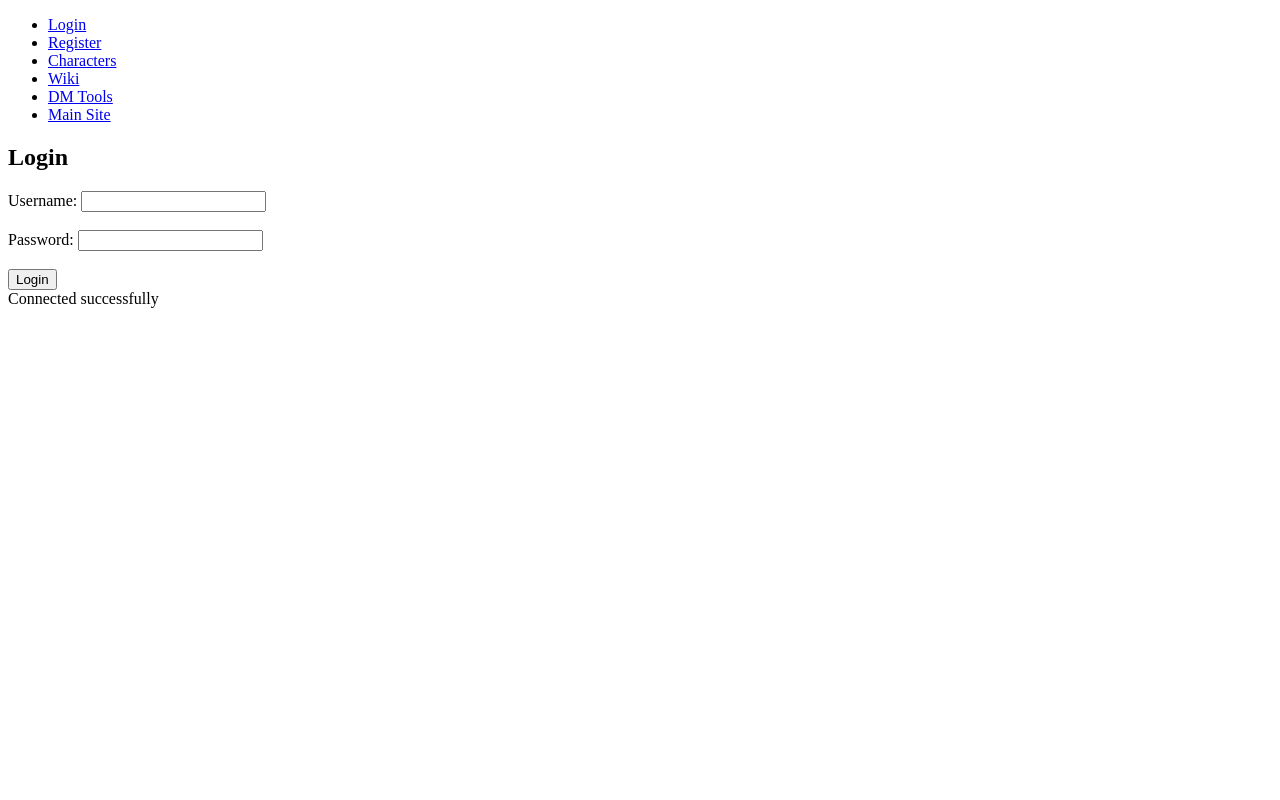
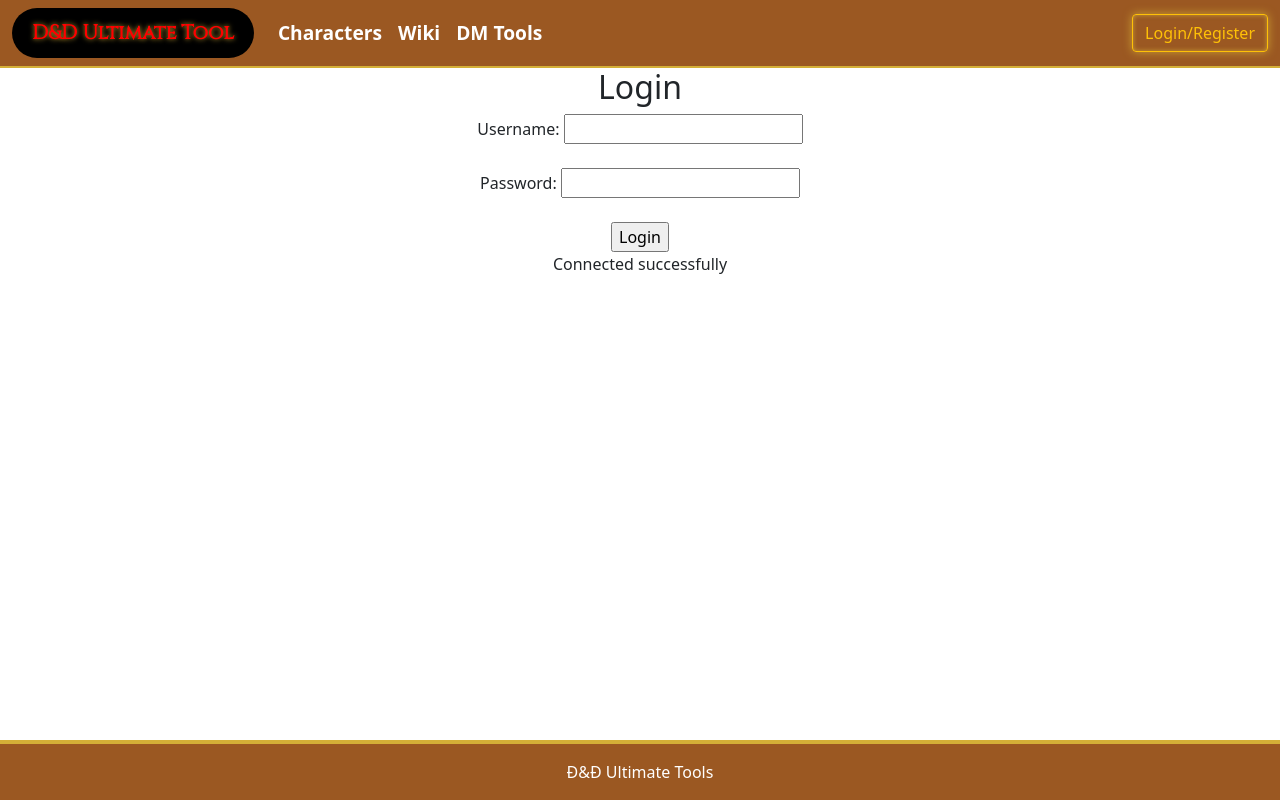
Before and after one commit to Adeniran24/Dungeons-And-Dragons, a PHP site: page /login.php in a window 1280 px wide. Run offline with PHP 8.4, Linux system fonts and the light colour scheme.

Commit message:
log upd by tomi

```diff
--- a/login.php
+++ b/login.php
@@ -4,18 +4,50 @@
     <meta charset="UTF-8">
     <meta name="viewport" content="width=device-width, initial-scale=1.0">
     <title>Login</title>
+    <link rel="stylesheet" href="index.css">
+    <script src="index.js"></script>
+
+
+    <link href="https://cdn.jsdelivr.net/npm/bootstrap@5.0.2/dist/css/bootstrap.min.css" rel="stylesheet" integrity="sha384-EVSTQN3/azprG1Anm3QDgpJLIm9Nao0Yz1ztcQTwFspd3yD65VohhpuuCOmLASjC" crossorigin="anonymous">
+    <script src="https://cdn.jsdelivr.net/npm/bootstrap@5.0.2/dist/js/bootstrap.bundle.min.js" integrity="sha384-MrcW6ZMFYlzcLA8Nl+NtUVF0sA7MsXsP1UyJoMp4YLEuNSfAP+JcXn/tWtIaxVXM" crossorigin="anonymous"></script>
+
 </head>
 <body>
-<nav>
-        <ul>
-            <li><a href="login.php">Login</a></li>
-            <li><a href="register.php">Register</a></li>
-            <li><a href="characters.php">Characters</a></li>
-            <li><a href="wiki.php">Wiki</a></li>
-            <li><a href="dm_tools.php">DM Tools</a></li>
-            <li><a href="index.php">Main Site</a></li>
-        </ul>
-    </nav>
+
+    <nav class="navbar navbar-expand-lg navbar-dark ">
+        <div class="container-fluid">
+        <a class="navbar-brand" href="index.php" style="color: rgb(255, 0, 0); background-color: black; padding: 10px 20px; border-radius: 25px; font-family: 'Cinzel', serif; font-weight: bold;">
+    D&D Ultimate Tool
+</a>
+
+          <button class="navbar-toggler" type="button" data-bs-toggle="collapse" data-bs-target="#navbarSupportedContent" aria-controls="navbarSupportedContent" aria-expanded="false" aria-label="Toggle navigation">
+            <span class="navbar-toggler-icon"></span>
+          </button>
+          <div class="collapse navbar-collapse" id="navbarSupportedContent">
+            <ul class="navbar-nav me-auto mb-2 mb-lg-0">
+              <li class="nav-item">
+                <a class="nav-link active" aria-current="page" href="character.php">Characters</a>
+              </li>
+              <li class="nav-item">
+                <a class="nav-link active" aria-current="page" href="wiki.php">Wiki</a>
+              </li>
+              <li class="nav-item">
+                <a class="nav-link active" aria-current="page" href="dmTools">DM Tools</a>
+              </li>
+
+            </ul>
+            <form class="d-flex" >
+              <a style="display: block;" id="LogReg" class="btn btn-outline-warning" href="login.php">Login/Register</a>
+              <a style="display: none;" id="Logged" href="profil.html">
+                <img class="profKep" src=" https://encrypted-tbn0.gstatic.com/images?q=tbn:ANd9GcQmVq-OmHL5H_5P8b1k306pFddOe3049-il2A&s" alt=""> Profil
+              </a>
+            </form>
+          </div>
+        </div>
+      </nav>
+
+
+
     <h2>Login</h2>
     <form action="login.php" method="post">
         <label for="username">Username:</label>
@@ -63,5 +95,16 @@
         $conn->close();
     }
     ?>
+
+
+
+
+
+
+    <footer class="footer mt-auto py-3 ">
+      <div class="container">
+        <span class="">Đ&Đ Ultimate Tools</span>
+      </div>
+    </footer>
 </body>
 </html>
```
